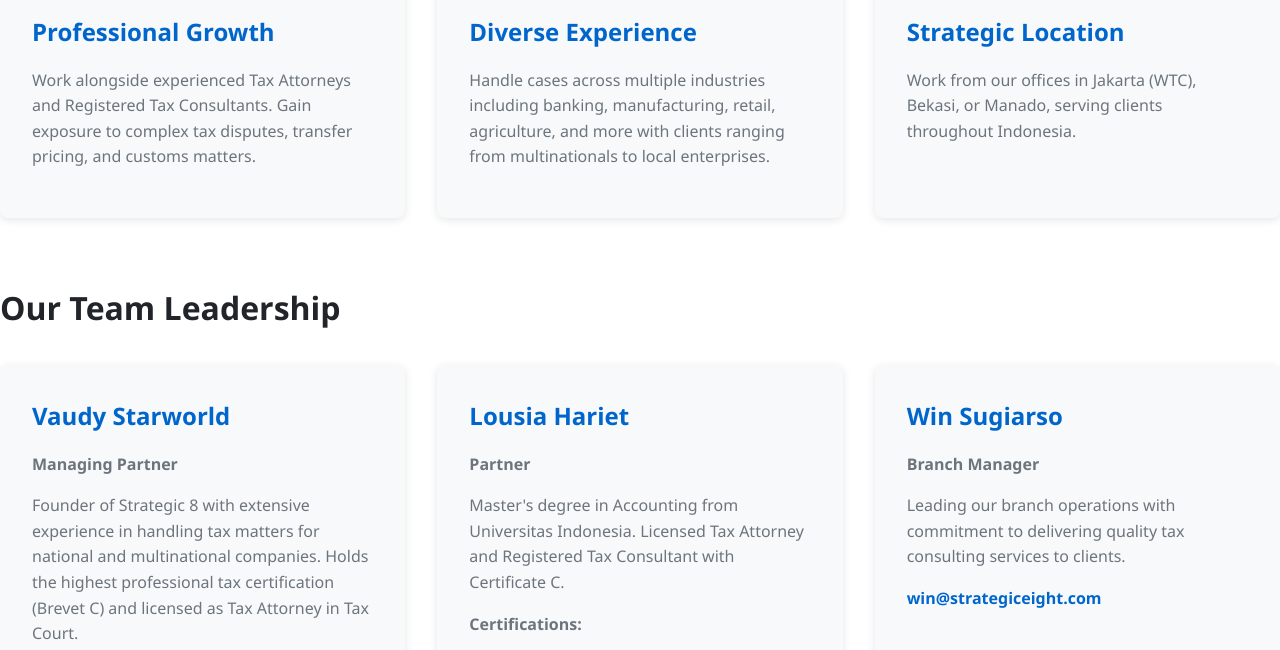
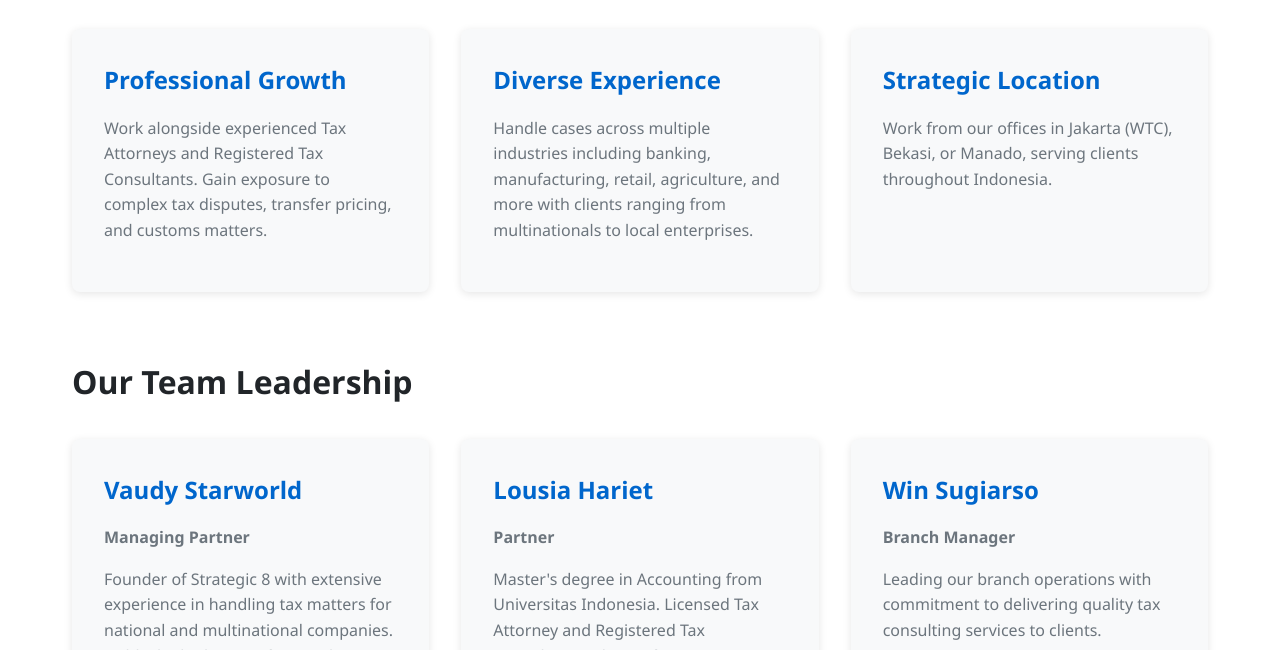
Before and after one commit to BitiusTitius/HCI-final-project, a plain HTML site: page careers.html in a window 1280 px wide. Shown: the part 544-1194 px from the top of the page. Drawn offline with Linux system fonts and the light colour scheme.

Commit message:
Add container class for layout styling

```diff
--- a/careers.css
+++ b/careers.css
@@ -120,6 +120,12 @@ body.dark-mode .logo img {
     font-size: 1.3rem;
     margin-top: 1rem;
     color: var(--text-inverse);
+}
+
+.container {
+    max-width: 1200px;
+    margin: auto;
+    padding: 3rem 2rem;
 }
 
 section {
```
